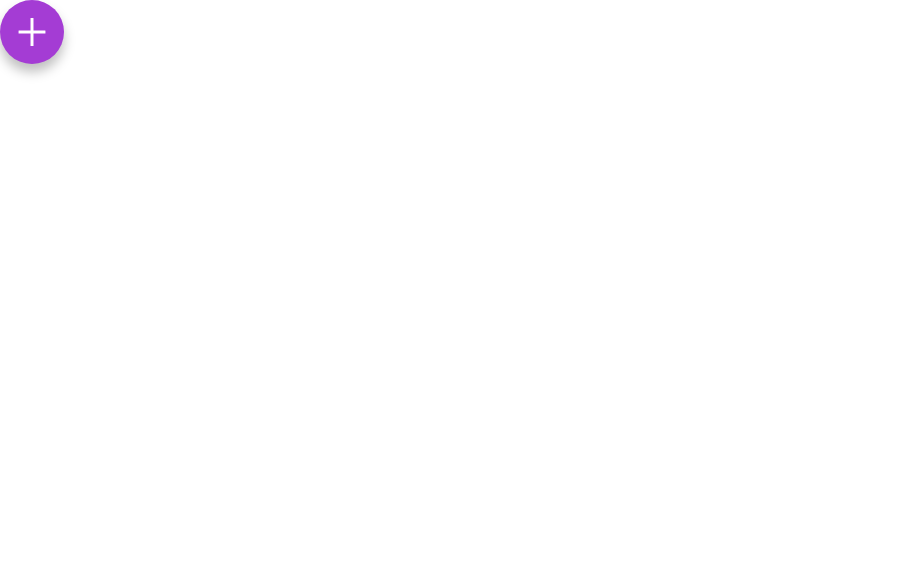
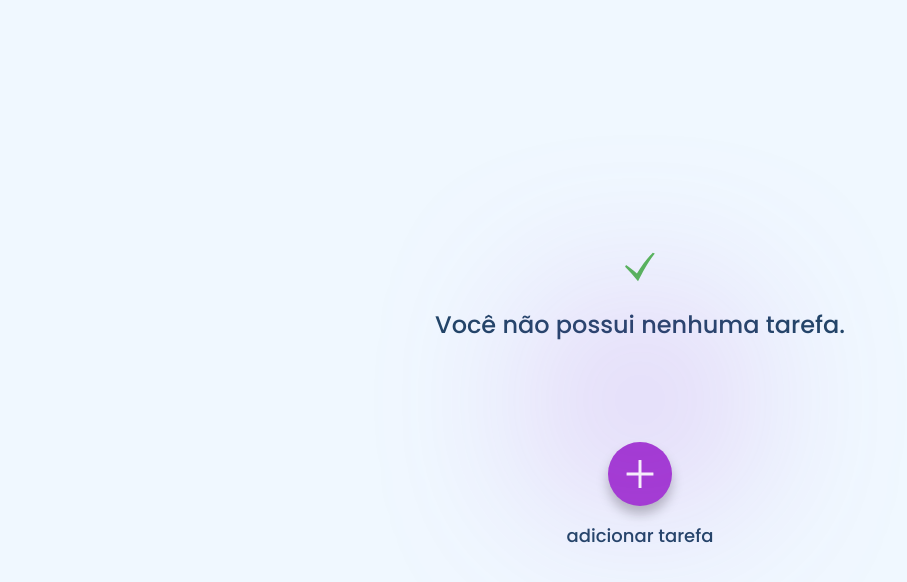
Before and after one commit to lucianakyoko/todo, a React (Create React App) app: page / in a window 1280 px wide. Shown: the top 582 px of the page, without its empty margins (0-907 px from the left). Built offline with nearby package versions, Linux system fonts and the light colour scheme.

Commit message:
Create NoTaskScreen component

```diff
--- a/src/App.js
+++ b/src/App.js
@@ -1,11 +1,11 @@
-import CirclePlusBtn from "./components/CirclePlusBtn";
+import NoTaskScreen from './components/NoTaskScreen';
 import GlobalStyles from "./styles/GlobalStyles";
 
 function App() {
   return (
     <div className="App">
       <GlobalStyles />
-      <CirclePlusBtn />
+      <NoTaskScreen />
     </div>
   );
 }
--- /dev/null
+++ b/src/components/NoTaskScreen/index.jsx
@@ -0,0 +1,30 @@
+import React from 'react';
+
+import CirclePlusBtn from '../CirclePlusBtn';
+import {
+  CheckIcon,
+  Container,
+  InfoBox,
+  IfoMessage,
+  CtaBox,
+  CtaMessage
+} from './style';
+
+const NoTaskScreen = () => {
+  return (
+    <Container>
+      <InfoBox className='infobox'>
+        <CheckIcon />
+        <IfoMessage>Você não possui nenhuma tarefa.</IfoMessage>
+      </InfoBox>
+
+      <CtaBox>
+        <CirclePlusBtn />
+        <CtaMessage>adicionar tarefa</CtaMessage>
+      </CtaBox>
+
+    </Container>
+  )
+}
+
+export default NoTaskScreen
--- /dev/null
+++ b/src/components/NoTaskScreen/style.js
@@ -0,0 +1,54 @@
+import styled from "styled-components";
+import { flexColCenter, blurColorBg } from "../../styles/mixins";
+import { GiCheckMark } from 'react-icons/gi';
+
+export const Container = styled.section`
+  ${flexColCenter};
+  gap: 100px;
+  width: 100%;
+  height: 100vh;
+
+  background-color: aliceblue;
+
+  &::after {
+    content: '';
+    width: 100px;
+    height: 100px;
+    border-radius: 50%;
+
+    position: absolute;
+    top: 50%;
+    left: 50%;
+    transform: translate(-50%, -50%);
+    ${blurColorBg(100)};
+  }
+`
+
+export const InfoBox = styled.div`
+  ${flexColCenter};
+  gap: 24px;
+`
+
+export const CheckIcon = styled(GiCheckMark)`
+  font-size: 32px;
+  color: #55B859;
+`
+
+export const IfoMessage = styled.p`
+  color: #214567;
+  font-size: 2.4rem;
+  font-weight: 500;
+  text-align: center;
+  padding: 0 7.2rem;
+`
+
+export const CtaBox = styled.div`
+  ${flexColCenter};
+  gap: 1.6rem;
+`
+
+export const CtaMessage = styled.p`
+  color: #214567;
+  font-size: 1.8rem;
+  font-weight: 500;
+`
```
